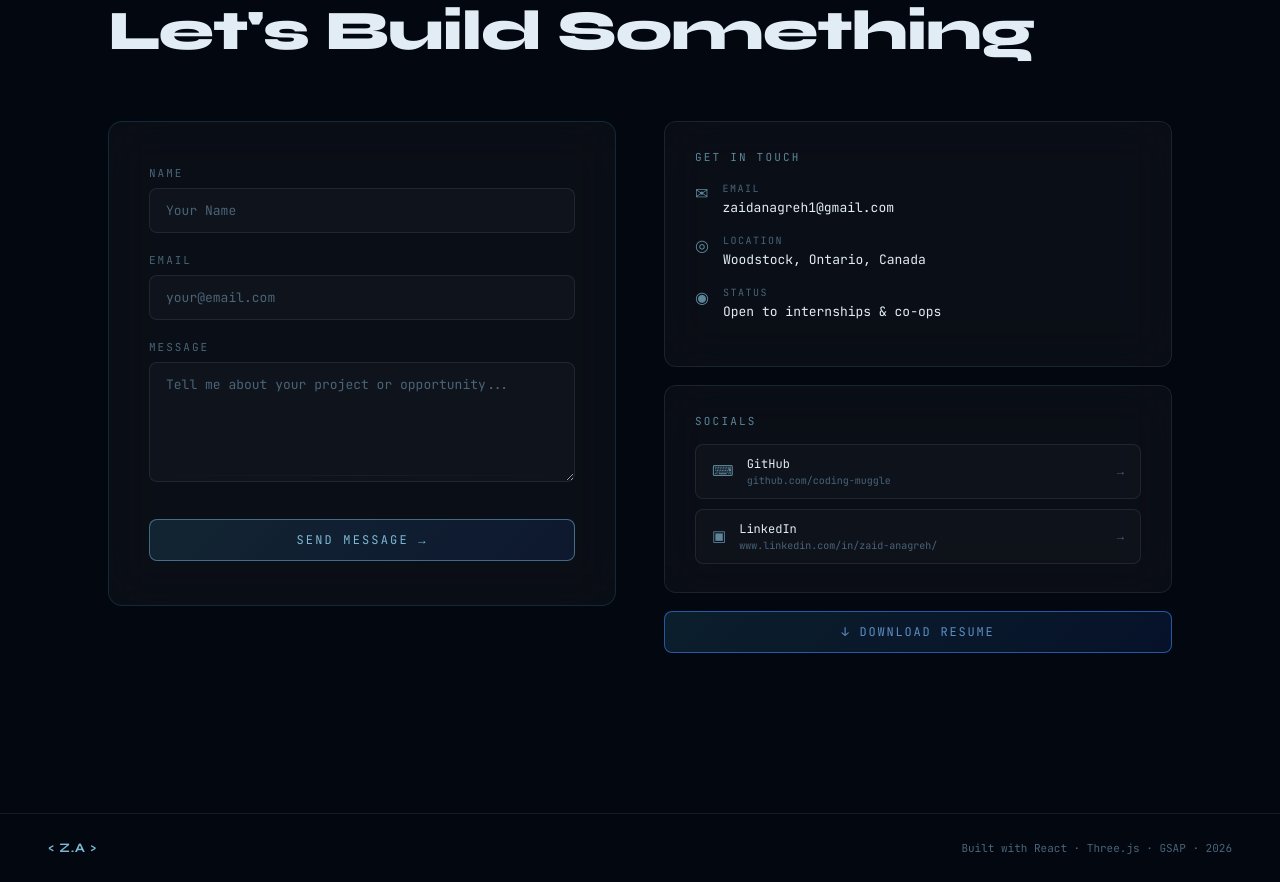
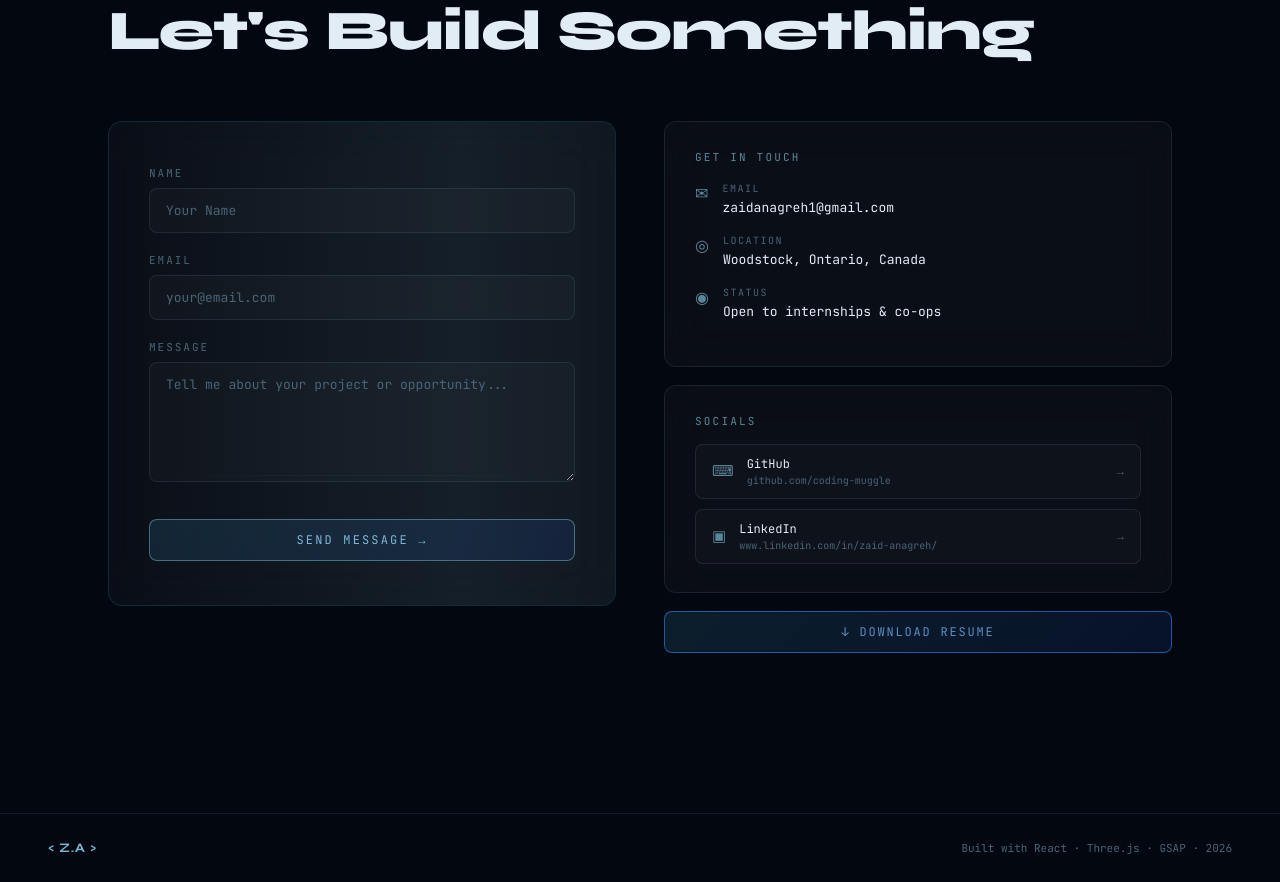
Before and after one commit to coding-muggle/Interactive-Personal-Portfolio-Website, a React (Vite) app: page / in a window 1280 px wide. Shown: the part 6380-7262 px from the top of the page. Built offline with nearby package versions, Linux system fonts and the light colour scheme.

Commit message:
Contact Me Update I think its done

```diff
--- a/src/components/Contact/index.jsx
+++ b/src/components/Contact/index.jsx
@@ -64,7 +64,16 @@ const submit = async (e) => {
 
         <div className="grid-2 reveal" style={{ gap: 48, alignItems: 'start' }}>
           {/* Form */}
-          <div className="glass scan-box" style={{ padding: '44px 40px', borderRadius: 14, borderColor: 'rgba(77,201,255,0.14)' }}>
+          <div
+  className="glass scan-box animated-border"
+  style={{
+    position: 'relative',
+    zIndex: 9999,
+    padding: '44px 40px',
+    borderRadius: 14,
+    borderColor: 'rgba(77,201,255,0.14)'
+  }}
+>
             {sent ? (
               <div style={{ textAlign: 'center', padding: '36px 0' }} role="status" aria-live="polite">
                 <div style={{ fontSize: 48, marginBottom: 20 }}>✓</div>
```
